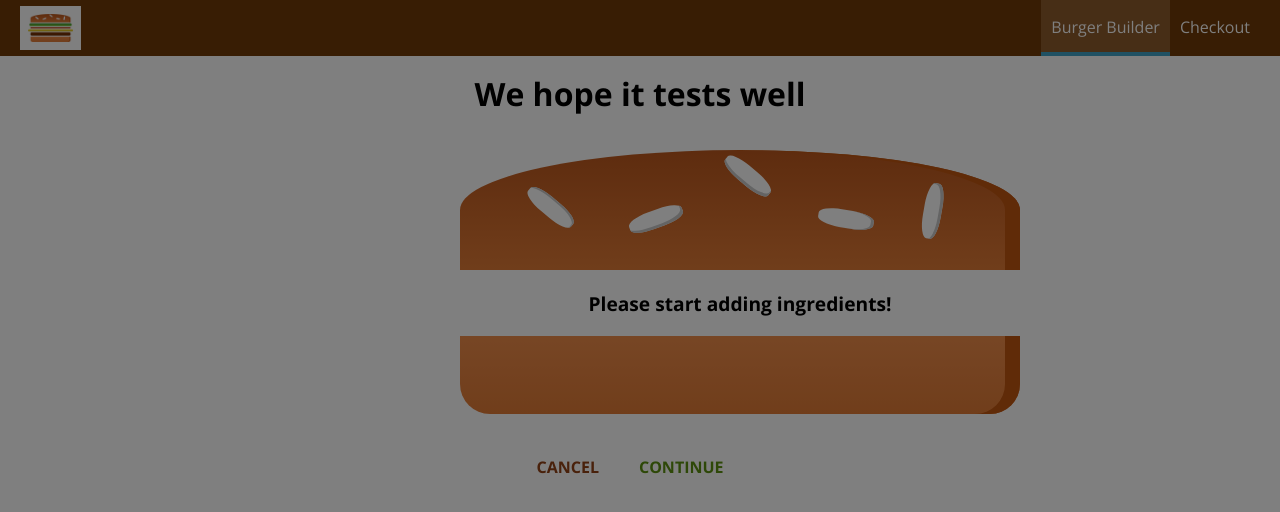
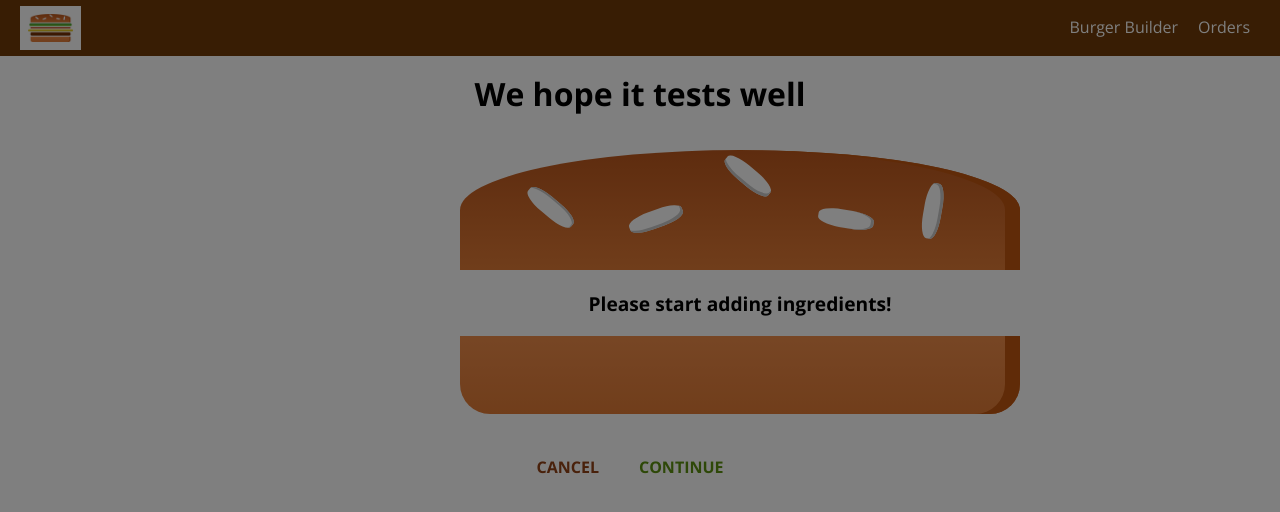
Before and after one commit to yogi2103/BurgerBuilder, a React app in the folder burgerbuilder/: page /Checkout in a window 1280 px wide. Shown: the top 512 px of the page. Built offline with nearby package versions, Linux system fonts and the light colour scheme.

Commit message:
working on Orders.js file

```diff
--- a/burgerbuilder/src/components/Navigation/NavigationItems/NavigationItem/NavigationItem.js
+++ b/burgerbuilder/src/components/Navigation/NavigationItems/NavigationItem/NavigationItem.js
@@ -1,13 +1,13 @@
 import React from 'react';
 import classes from './NavigationItem.module.css';
-
+import {NavLink} from 'react-router-dom';
  const navigationItem=(props)=>{
      return(
         <li className={classes.NavigationItem}>
-            <a
-            href={props.link}
-            className={props.active? classes.active :null}
-            >{props.children}</a></li>
+            <NavLink
+            to={props.link}
+            >{props.children}</ NavLink>
+            </li>
      );
  }
 
--- a/burgerbuilder/src/components/Navigation/NavigationItems/NavigationItems.js
+++ b/burgerbuilder/src/components/Navigation/NavigationItems/NavigationItems.js
@@ -5,8 +5,8 @@
 const navigationItems=(props)=>{
     return(
         <ul className={classes.NavigationItems}>
-            <NavigationItem link="/" active>Burger Builder</NavigationItem>
-            <NavigationItem link="/">Checkout</NavigationItem>
+            <NavigationItem link="/">Burger Builder</NavigationItem>
+            <NavigationItem link="/Orders">Orders</NavigationItem>
         </ul>
     );
 }
```
Also changed, not shown: burgerbuilder/src/components/Order/Order.js (added, +10 -0 lines), burgerbuilder/src/components/Order/Order.module.css (added, +8 -0 lines), burgerbuilder/src/containers/Orders/Orders.js (added, +15 -0 lines).
